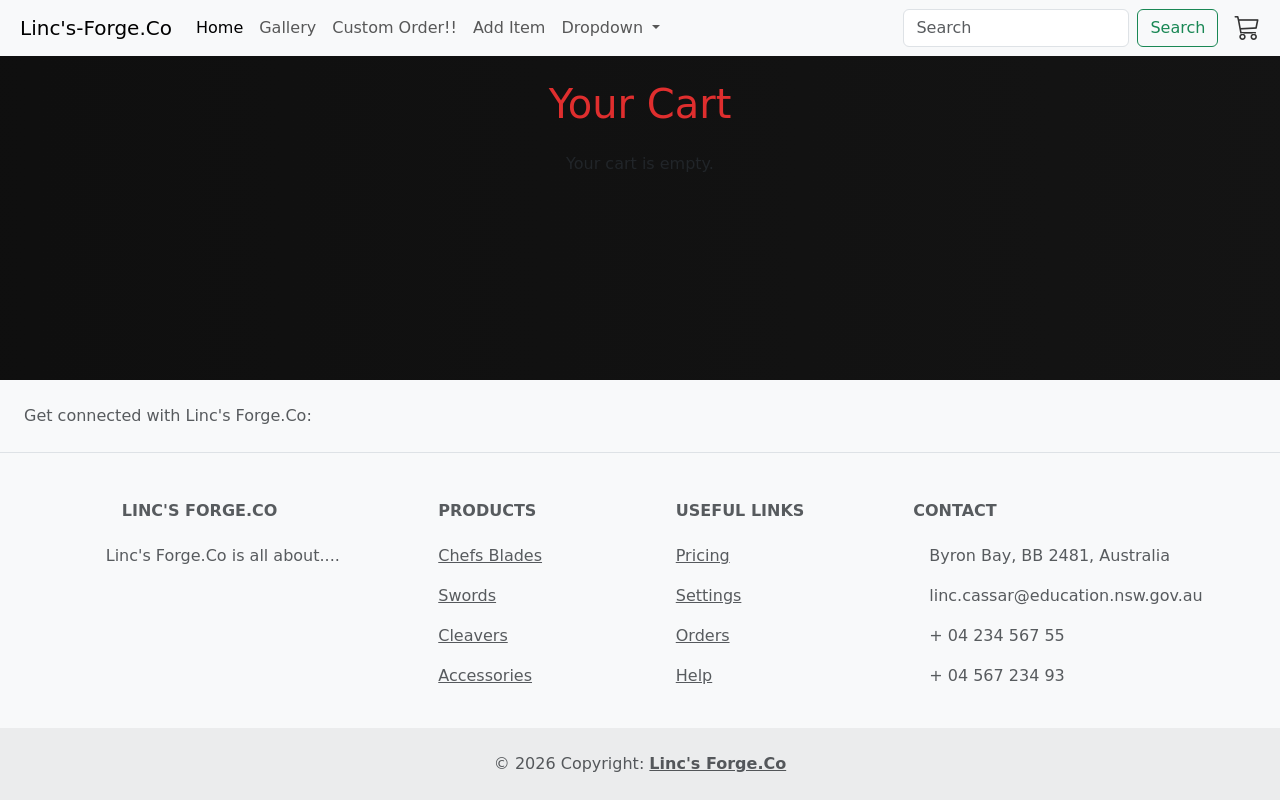
After one commit to the-destroyer1/Major-work, a Flask app: page /cart in a window 1280 px wide. The commit adds this page. Run offline with Flask 3, Linux system fonts and the light colour scheme.

Commit message:
Added working cart and checkout page, aswell as alowing items to store png as thier images

```diff
--- a/app.py
+++ b/app.py
@@ -1,19 +1,50 @@
-from flask import Flask
+from flask import Flask, render_template, request, redirect, url_for, flash, session
 from views import init_routes
-from flask import render_template, request, redirect, url_for, flash
 from models import db
+import os
 
-# Create the Flask app and configure it
+
 app = Flask(__name__)
 app.config['SECRET_KEY'] = 'dev'
 app.config['SQLALCHEMY_DATABASE_URI'] = 'sqlite:///collection.db'
 app.config['SQLALCHEMY_TRACK_MODIFICATIONS'] = False
 
-# Initialise the database and routes
+IMAGE_FOLDER = "static/images"
+
 db.init_app(app)
 init_routes(app)
 
+# -----------------------------
+# PNG SELECTOR ROUTES ONLY
+# -----------------------------
 
+@app.route("/select")
+def select_image():
+    images = [
+        f for f in os.listdir(IMAGE_FOLDER)
+        if f.lower().endswith(".png")
+    ]
+    return render_template("select.html", images=images)
+
+@app.route("/use-image/<int:item_id>", methods=["POST"])
+def use_image(item_id):
+    filename = request.form.get("filename")
+
+    if not filename:
+        flash("No image selected.")
+        return redirect(url_for("select_image"))
+
+    from models import Item
+    item = Item.query.get_or_404(item_id)
+    item.images = filename
+    db.session.commit()
+
+    flash(f"Updated item {item.title} with image {filename}")
+    return redirect(url_for("edit_item", item_id=item_id))
+
+# -----------------------------
+# Run the app
+# -----------------------------
 if __name__ == '__main__':
     with app.app_context():
         db.create_all()
--- a/templates/base.html
+++ b/templates/base.html
@@ -14,6 +14,11 @@
       rel="manifest"
       href="{{ url_for('static', filename='manifest.json') }}"
     />
+    <link
+      rel="stylesheet"
+      href="https://cdn.jsdelivr.net/npm/bootstrap-icons@1.11.3/font/bootstrap-icons.css"
+    />
+
     <title>{% block title %}Item List{% endblock %}</title>
 
     <style>
@@ -72,8 +77,8 @@
       }
 
       main.container-fluid {
-        padding-left: 0;
-        padding-right: 0;
+        padding-left: 0px;
+        padding-right: 0px;
       }
     </style>
 
@@ -82,8 +87,12 @@
 
   <body>
     <nav class="navbar navbar-expand-lg bg-body-tertiary">
-      <div class="container-fluid px-0">
+      <div
+        class="container-fluid"
+        style="padding-left: 20px; padding-right: 20px"
+      >
         <a class="navbar-brand" href="/">Linc's-Forge.Co</a>
+
         <button
           class="navbar-toggler"
           type="button"
@@ -95,15 +104,11 @@
         >
           <span class="navbar-toggler-icon"></span>
         </button>
+
         <div class="collapse navbar-collapse" id="navbarSupportedContent">
           <ul class="navbar-nav me-auto mb-2 mb-lg-0">
             <li class="nav-item">
-              <a
-                class="nav-link active"
-                aria-current="page"
-                href="http://127.0.0.1:5000/"
-                >Home</a
-              >
+              <a class="nav-link active" href="/">Home</a>
             </li>
             <li class="nav-item">
               <a class="nav-link" href="{{ url_for('gallery') }}">Gallery</a>
@@ -116,15 +121,16 @@
             <li class="nav-item">
               <a class="nav-link" href="{{ url_for('add_item') }}">Add Item</a>
             </li>
+
             <li class="nav-item dropdown">
               <a
                 class="nav-link dropdown-toggle"
                 href="#"
                 role="button"
                 data-bs-toggle="dropdown"
-                aria-expanded="false"
-                >Dropdown</a
               >
+                Dropdown
+              </a>
               <ul class="dropdown-menu">
                 <li>
                   <a class="dropdown-item" href="/?item_type=Surfboard"
@@ -146,18 +152,26 @@
               </ul>
             </li>
           </ul>
-          <form class="d-flex" role="search" action="/" method="GETS">
+
+          <!-- SEARCH BAR -->
+          <form class="d-flex me-3" role="search" action="/" method="GET">
             <input
               class="form-control me-2"
               type="search"
               placeholder="Search"
-              aria-label="Search"
               name="title"
             />
             <button class="btn btn-outline-success" type="submit">
               Search
             </button>
           </form>
+
+          <!-- CART ICON -->
+          <div class="d-flex align-items-center">
+            <a class="nav-link" href="{{ url_for('cart') }}">
+              <i class="bi bi-cart3" style="font-size: 1.6rem; color: #333"></i>
+            </a>
+          </div>
         </div>
       </div>
     </nav>
--- /dev/null
+++ b/templates/cart.html
@@ -0,0 +1,88 @@
+{% extends "base.html" %} {% block title %}Your Cart{% endblock %} {% block
+content %}
+<div class="container py-4">
+  <h1 class="mb-4 text-center">Your Cart</h1>
+
+  {% if items %}
+  <div class="card shadow-sm">
+    <div class="card-body">
+      <table class="table align-middle">
+        <thead>
+          <tr>
+            <th>Item</th>
+            <th class="text-center">Price</th>
+            <th class="text-center">Quantity</th>
+            <th class="text-center">Subtotal</th>
+            <th class="text-center">Actions</th>
+          </tr>
+        </thead>
+
+        <tbody>
+          {% for item in items %}
+          <tr>
+            <td>
+              <strong>{{ item.title }}</strong>
+            </td>
+
+            <td class="text-center">${{ "%.2f"|format(item.price) }}</td>
+
+            <td class="text-center">
+              <form
+                action="{{ url_for('update_quantity', id=item.id) }}"
+                method="post"
+                class="d-inline"
+              >
+                <input
+                  type="number"
+                  name="quantity"
+                  value="{{ item.quantity }}"
+                  min="1"
+                  class="form-control form-control-sm d-inline-block"
+                  style="width: 70px"
+                />
+                <button class="btn btn-sm btn-outline-primary ms-1">
+                  Update
+                </button>
+              </form>
+            </td>
+
+            <td class="text-center">
+              ${{ "%.2f"|format(item.price * item.quantity) }}
+            </td>
+
+            <td class="text-center">
+              <form
+                action="{{ url_for('remove_from_cart', id=item.id) }}"
+                method="post"
+                class="d-inline"
+              >
+                <button class="btn btn-sm btn-danger">
+                  <i class="bi bi-trash"></i>
+                </button>
+              </form>
+            </td>
+          </tr>
+          {% endfor %}
+        </tbody>
+      </table>
+
+      <hr />
+
+      <div class="d-flex justify-content-between align-items-center">
+        <h4 class="mb-0">
+          Total:
+          <span class="text-success"> ${{ "%.2f"|format(total) }} </span>
+        </h4>
+
+        <a href="{{ url_for('checkout') }}" class="btn btn-lg btn-success">
+          <i class="bi bi-credit-card"></i> Checkout
+        </a>
+      </div>
+    </div>
+  </div>
+
+  {% else %}
+  <p class="text-center mt-4">Your cart is empty.</p>
+  {% endif %}
+</div>
+{% endblock %}
--- a/templates/item.html
+++ b/templates/item.html
@@ -8,7 +8,7 @@ body_class %}retro-page{% endblock %} {% block content %}
       <!-- Image on the left -->
       <div class="col-md-5 text-center">
         <img
-          src="{{ item['images'] }}"
+          src="{{ url_for('static', filename='images/' + item.images) }}"
           class="img-fluid retro-img"
           alt="{{ item['title'] }}"
         />
--- a/views.py
+++ b/views.py
@@ -1,5 +1,6 @@
-from flask import render_template, request, redirect, url_for, flash
+from flask import render_template, request, redirect, url_for, flash, session
 from models import db, Item
+import os
 
 def init_routes(app):
 
@@ -10,14 +11,12 @@ def init_routes(app):
 
         query = Item.query
 
-        # Apply filters if present
         if title:
             query = query.filter(Item.title.ilike(f"%{title}%"))
         if item_type:
             query = query.filter(Item.item_type == item_type)
 
         items = query.all()
-
         return render_template('index.html', items=items)
 
     @app.route('/gallery')
@@ -27,14 +26,12 @@ def init_routes(app):
 
         query = Item.query
 
-        # Apply filters if present
         if title:
             query = query.filter(Item.title.ilike(f"%{title}%"))
         if item_type:
             query = query.filter(Item.item_type == item_type)
 
         items = query.all()
-
         return render_template('gallery.html', items=items)
 
     @app.route('/custom')
@@ -44,42 +41,51 @@ def init_routes(app):
 
         query = Item.query
 
-        # Apply filters if present
         if title:
             query = query.filter(Item.title.ilike(f"%{title}%"))
         if item_type:
             query = query.filter(Item.item_type == item_type)
 
         items = query.all()
-
         return render_template('custom.html', items=items)
 
+    @app.route("/add", methods=["GET", "POST"])
+    def add_item():
+        if request.method == "POST":
+            title = request.form.get("title")
+            description = request.form.get("description")
+            item_type = request.form.get("item_type")
+            price = request.form.get("price")
+            size = request.form.get("size")
+            colour = request.form.get("colour")
+            image = request.form.get("image")
 
-    @app.route('/add', methods=['GET', 'POST'])
-    def add_item():
-        if request.method == 'POST':
             new_item = Item(
-                title=request.form['title'],
-                item_type=request.form['item_type'],
-                description=request.form['description'],
-                price=float(request.form['price']),
-                size=request.form['size'],
-                colour=request.form['colour'],
-                images=request.form['image']
+                title=title,
+                description=description,
+                item_type=item_type,
+                price=price,
+                size=size,
+                colour=colour,
+                images=image
             )
+
             db.session.add(new_item)
             db.session.commit()
-            flash('Item added successfully!', 'success')
-            return redirect(url_for('index'))
+            return redirect(url_for("index"))
 
-        return render_template('add.html')
+        images = [
+            f for f in os.listdir("static/images")
+            if f.lower().endswith(".png")
+        ]
+
+        return render_template("add.html", images=images)
 
     @app.route('/edit/<id>', methods=['GET', 'POST'])
     def edit_item(id):
-        item = Item.query.get_or_404(id)   # fetch existing item or 404 if not found
+        item = Item.query.get_or_404(id)
 
         if request.method == 'POST':
-            # update existing item instead of creating new one
             item.title = request.form['title']
             item.item_type = request.form['item_type']
             item.description = request.form['description']
@@ -88,7 +94,7 @@ def init_routes(app):
             item.colour = request.form['colour']
             item.images = request.form['image']
 
-            db.session.commit()   # no need to add(), just commit changes
+            db.session.commit()
             flash('Item updated successfully!', 'success')
             return redirect(url_for('index'))
 
@@ -99,7 +105,89 @@ def init_routes(app):
         item = Item.query.get(id)
         return render_template('item.html', item=item)
 
+    # -----------------------------
+    # CART SYSTEM
+    # -----------------------------
 
+    @app.route("/add_to_cart/<int:id>", methods=["POST"])
+    def add_to_cart(id):
+        cart = session.get("cart", [])
+
+        # If item already in cart, increase quantity
+        for entry in cart:
+            if entry["id"] == id:
+                entry["quantity"] += 1
+                break
+        else:
+            cart.append({"id": id, "quantity": 1, "type": "normal"})
+
+        session["cart"] = cart
+        flash("Item added to cart.", "success")
+        return redirect(request.referrer or url_for("index"))
+
+    @app.route("/cart/update/<id>", methods=["POST"])
+    def update_quantity(id):
+        cart = session.get("cart", [])
+        new_qty = int(request.form["quantity"])
+
+        for entry in cart:
+            if str(entry["id"]) == str(id):
+                entry["quantity"] = max(1, new_qty)
+                break
+
+        session["cart"] = cart
+        flash("Quantity updated.", "info")
+        return redirect(url_for("cart"))
+
+    @app.route("/cart/remove/<id>", methods=["POST"])
+    def remove_from_cart(id):
+        cart = session.get("cart", [])
+        cart = [entry for entry in cart if str(entry["id"]) != str(id)]
+        session["cart"] = cart
+        flash("Item removed.", "info")
+        return redirect(url_for("cart"))
+
+    @app.route("/cart")
+    def cart():
+        raw_cart = session.get("cart", [])
+        cart_data = []
+
+        # Convert old int-only entries
+        for entry in raw_cart:
+            if isinstance(entry, int):
+                cart_data.append({"id": entry, "quantity": 1, "type": "normal"})
+            else:
+                cart_data.append(entry)
+
+        session["cart"] = cart_data
+
+        items = []
+
+        for entry in cart_data:
+
+            # Custom item
+            if entry.get("type") == "custom":
+                class CustomItem:
+                    pass
+                item = CustomItem()
+                item.id = entry["id"]
+                item.title = entry["title"]
+                item.price = entry["price"]
+                item.quantity = entry["quantity"]
+                items.append(item)
+
+            # Normal item
+            else:
+                db_item = Item.query.get(entry["id"])
+                if db_item:
+                    db_item.quantity = entry["quantity"]
+                    items.append(db_item)
+
+        total = sum(i.price * i.quantity for i in items)
+
+        return render_template("cart.html", items=items, total=total)
+
+    # DELETE ITEM
 
     @app.route('/delete/<int:id>', methods=['POST'])
     def delete_item(id):
@@ -108,6 +196,8 @@ def init_routes(app):
         db.session.commit()
         flash('Item deleted successfully!', 'success')
         return redirect(url_for('index'))
+
+    # CUSTOM ORDER
 
     @app.route('/create_order', methods=['POST'])
     def create_order():
@@ -123,4 +213,29 @@ def init_routes(app):
         length_factor = 1 + max(0, (length - 30)) * 0.01
         price = (base_prices[blade] + handle_prices[handle] + finish_prices[finish]) * length_factor
 
-        return f"Order received: {blade} with {handle}, length {length}cm. Price ${price:.2f}"
+        cart = session.get("cart", [])
+
+        custom_item = {
+            "id": f"custom-{blade}-{handle}-{length}-{finish}",
+            "type": "custom",
+            "title": f"Custom {blade.capitalize()} ({handle.replace('_',' ').title()})",
+            "price": round(price, 2),
+            "quantity": 1
+        }
+
+        # If same custom item exists, increase quantity
+        for entry in cart:
+            if entry["id"] == custom_item["id"]:
+                entry["quantity"] += 1
+                break
+        else:
+            cart.append(custom_item)
+
+        session["cart"] = cart
+        flash("Custom blade added to cart!", "success")
+
+        return redirect(url_for("cart"))
+
+    @app.route("/checkout")
+    def checkout():
+        return render_template("checkout.html")
```
Also changed, not shown: models.py (+13 -0 lines), templates/add.html (+11 -7 lines), templates/checkout.html (added, +22 -0 lines), templates/custom.html (+3 -50 lines), templates/edit.html (+10 -2 lines), templates/gallery.html (+40 -25 lines), templates/index.html (+12 -1 lines).
